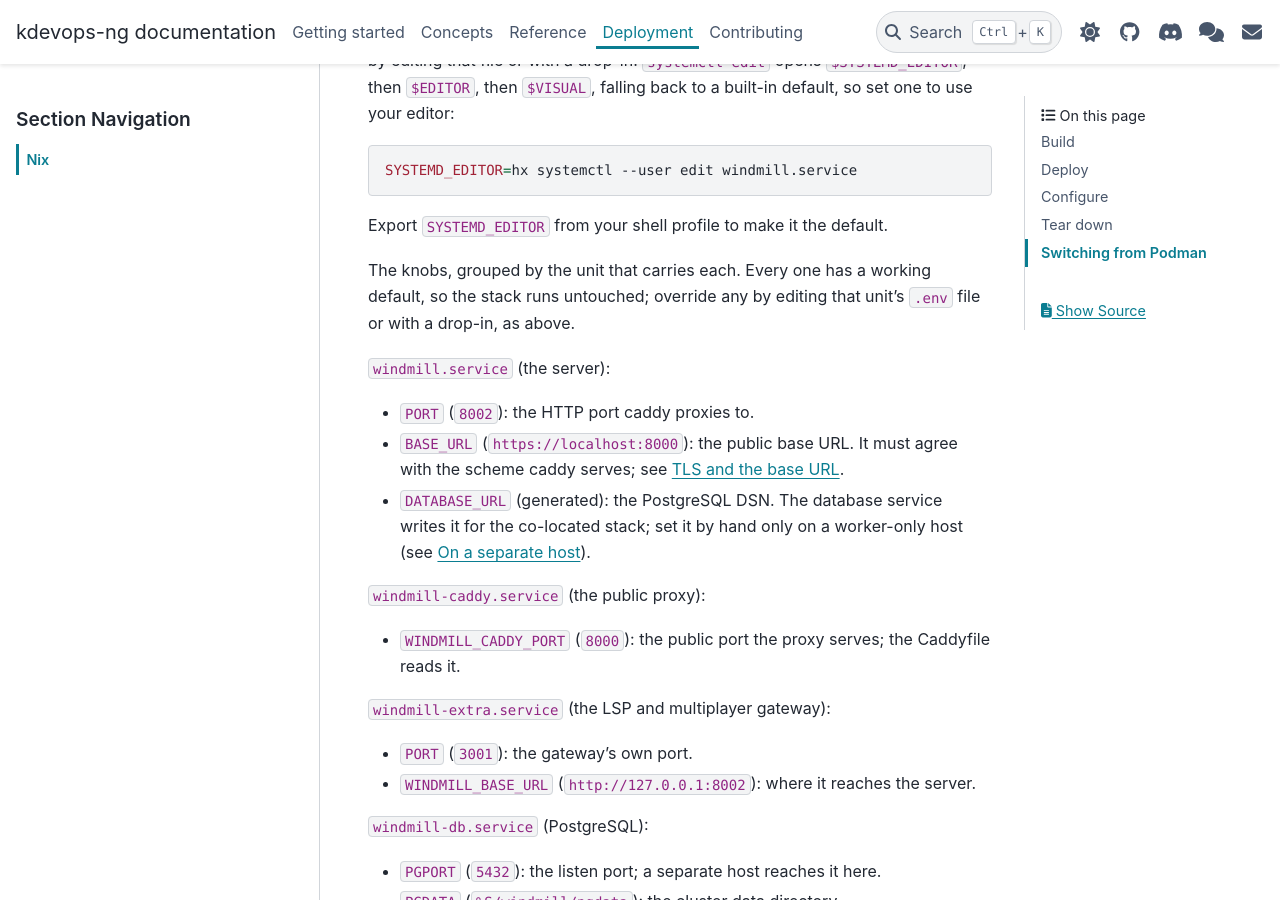
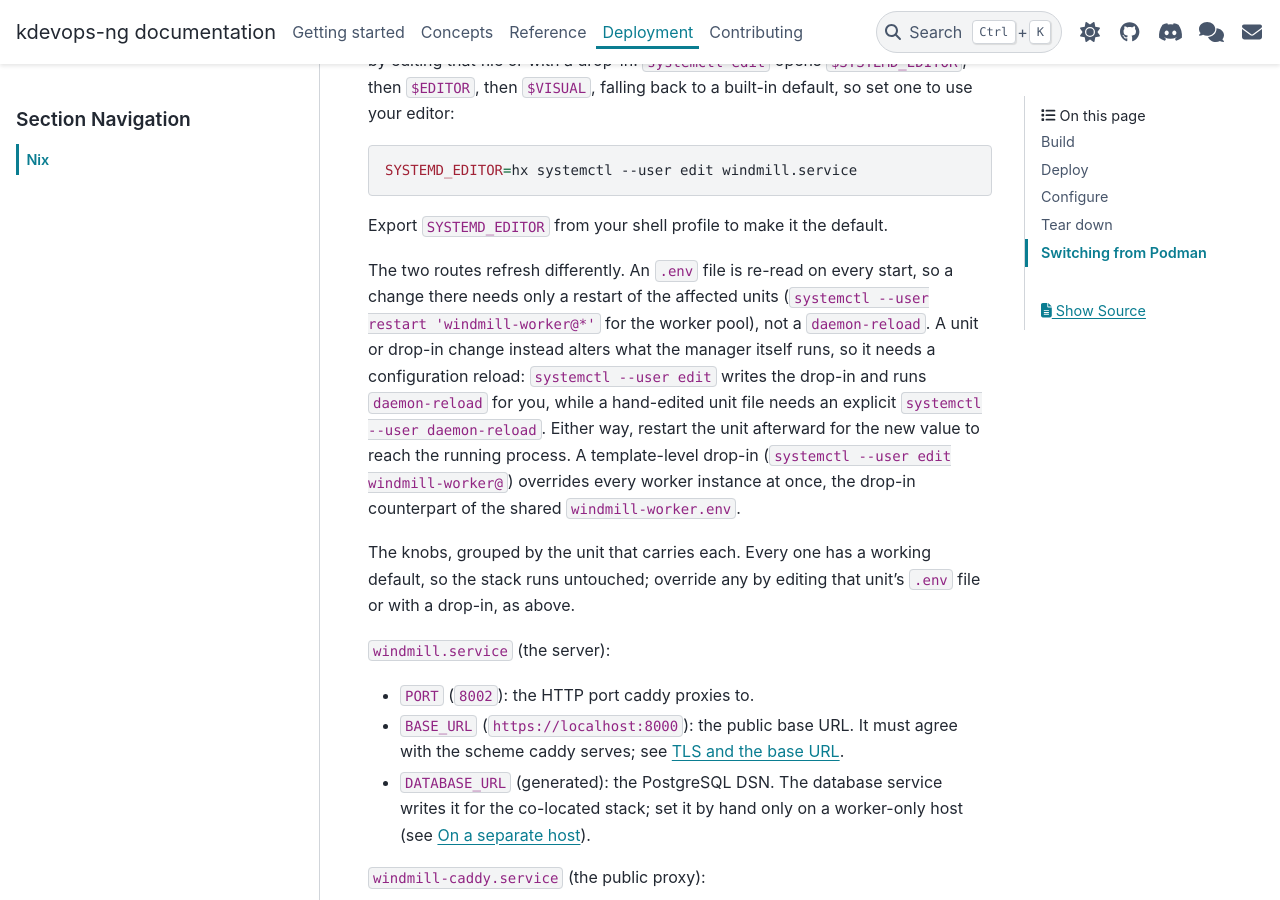
Before and after one commit to dagomez137/kdevops-ng, a Sphinx documentation site: the page built from docs/deployment/nix.rst, in a window 1280 px wide and 900 px high, scrolled down 2862 px. Built offline with Sphinx 7.4.7 and the PyData theme 0.15.4, drawn with Linux system fonts in a browser that asks for light colours.

Commit message:
docs: explain when env edits need a restart versus a reload
The Configure section showed systemctl --user edit but never said how a
change takes effect, which left it unclear whether editing the worker env
file needs a daemon-reload. Spell out the two cases: an .env file is
re-read on every start, so a change there needs only a restart of the
affected units, while a unit or drop-in change needs a configuration
reload, which systemctl edit performs for you and a hand-edited unit file
needs explicitly, followed by a restart either way. Note that a
template-level drop-in overrides every worker instance at once, the
drop-in counterpart of the shared windmill-worker.env.

Generated-by: Claude AI
Signed-off-by: Daniel Gomez <da.gomez@kernel.org>

```diff
--- a/docs/deployment/nix.rst
+++ b/docs/deployment/nix.rst
@@ -131,6 +131,18 @@ built-in default, so set one to use your editor:
    SYSTEMD_EDITOR=hx systemctl --user edit windmill.service
 
 Export ``SYSTEMD_EDITOR`` from your shell profile to make it the default.
+
+The two routes refresh differently. An ``.env`` file is re-read on every start,
+so a change there needs only a restart of the affected units
+(``systemctl --user restart 'windmill-worker@*'`` for the worker pool), not a
+``daemon-reload``. A unit or drop-in change instead alters what the manager
+itself runs, so it needs a configuration reload: ``systemctl --user edit``
+writes the drop-in and runs ``daemon-reload`` for you, while a hand-edited unit
+file needs an explicit ``systemctl --user daemon-reload``. Either way, restart
+the unit afterward for the new value to reach the running process. A
+template-level drop-in (``systemctl --user edit windmill-worker@``) overrides
+every worker instance at once, the drop-in counterpart of the shared
+``windmill-worker.env``.
 
 The knobs, grouped by the unit that carries each. Every one has a working
 default, so the stack runs untouched; override any by editing that unit's
```
